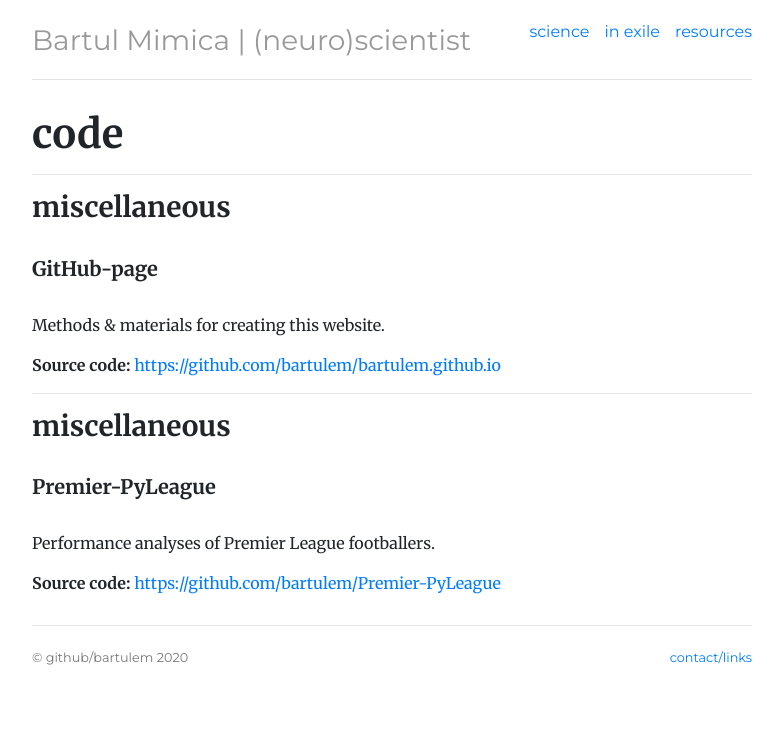
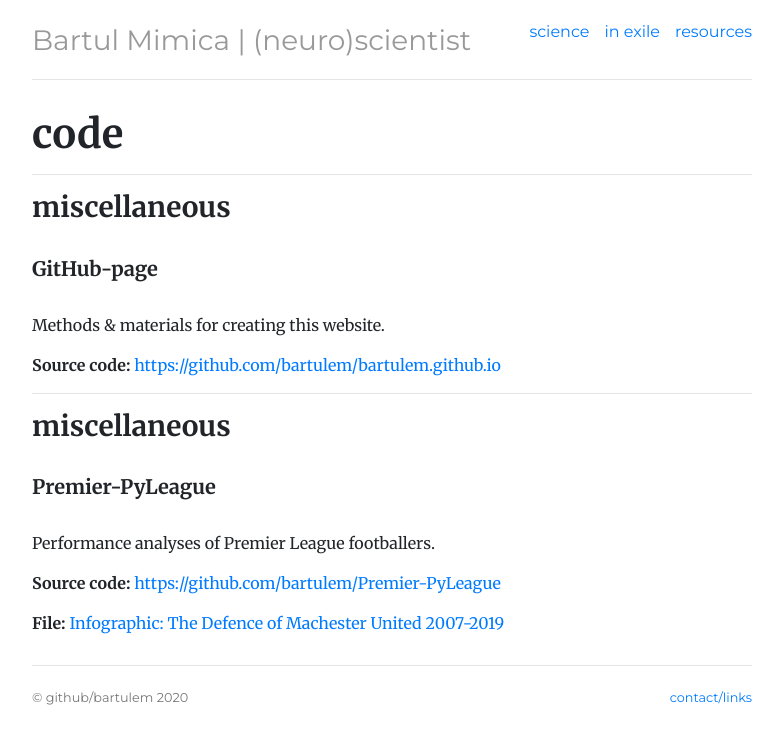
Before and after one commit to bartulem/bartulem.github.io, a Jekyll site: the page built from resources/index.html, in a window 1280 px wide. Shown: the top 744 px of the page, without its empty margins (248-1031 px from the left). Built offline with Jekyll 4.4.1, drawn with Linux system fonts in a browser that asks for light colours.

Commit message:
Update index.html

```diff
--- a/resources/index.html
+++ b/resources/index.html
@@ -32,6 +32,7 @@ description: resources | (neuro)scientist
       <br>
       <p>Performance analyses of Premier League footballers.</p>
       <p><strong>Source code:</strong> <a href="https://github.com/bartulem/Premier-PyLeague" target="_blank">https://github.com/bartulem/Premier-PyLeague</a></p>
+      <p><strong>File:</strong> <a href="/files/Infographic_MU_2019bm.pdf" target="_blank">Infographic: The Defence of Machester United 2007-2019</a></p>
       <p> </p>
       </div>
     </div>
```
